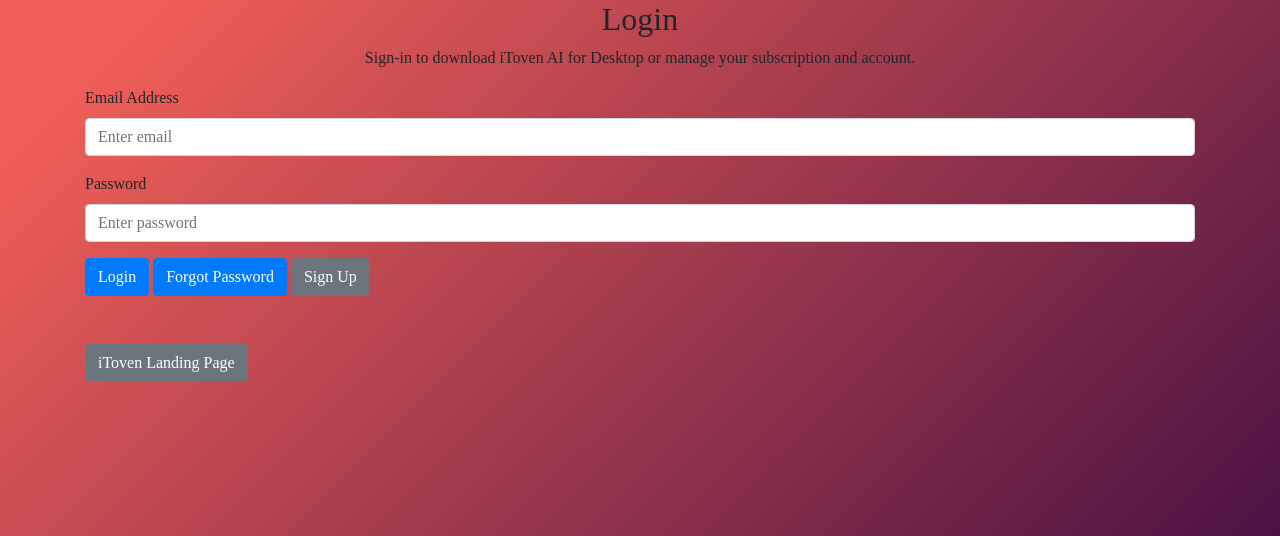
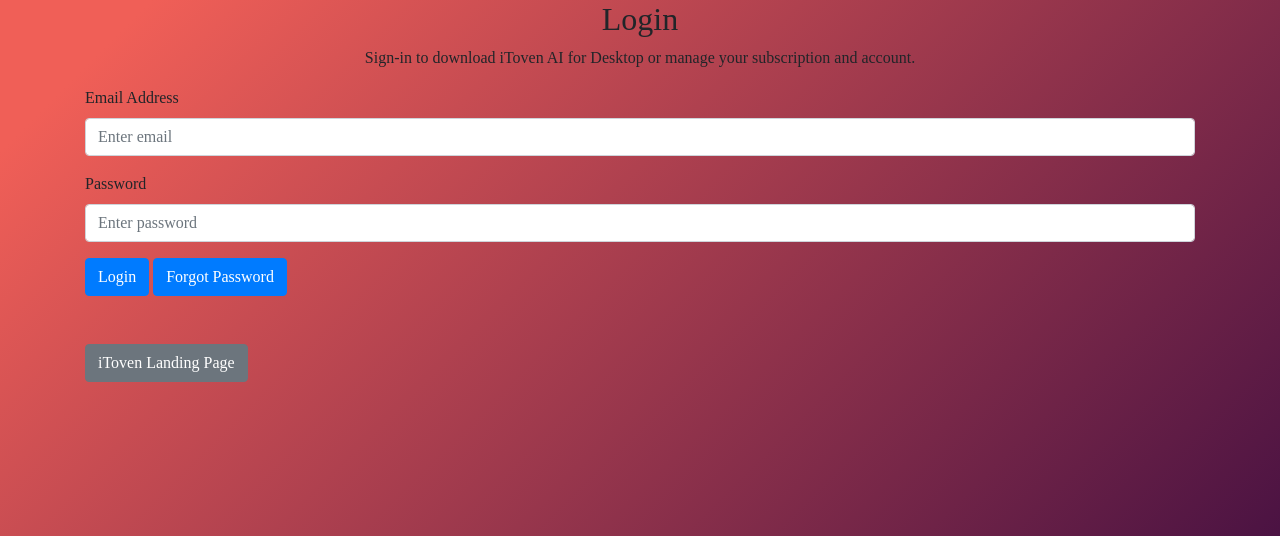
Before and after one commit to Exceed-Arthur/shiny-barnacle, a Flask app: page /Login in a window 1280 px wide. Shown: the part 56-592 px from the top of the page. Run offline with Flask 2, Linux system fonts and the light colour scheme; parts of the project's set-up code (start-up, migrations or seed data) failed here and were passed over; some libraries are stand-ins or nearby versions.

Commit message:
Update login.html

```diff
--- a/website/templates/login.html
+++ b/website/templates/login.html
@@ -29,7 +29,7 @@
   </div>
   <button type="submit" name="submit-both" class="btn btn-primary" value="login">Login</button>
   <button type="submit" name="submit-both" class="btn btn-primary" value="forgot">Forgot Password</button>
-  <button type="submit" name="submit-both" class="btn btn-secondary" value="Sign Up">Sign Up</button>
+
   <br>
   <br>
   <br>
```
